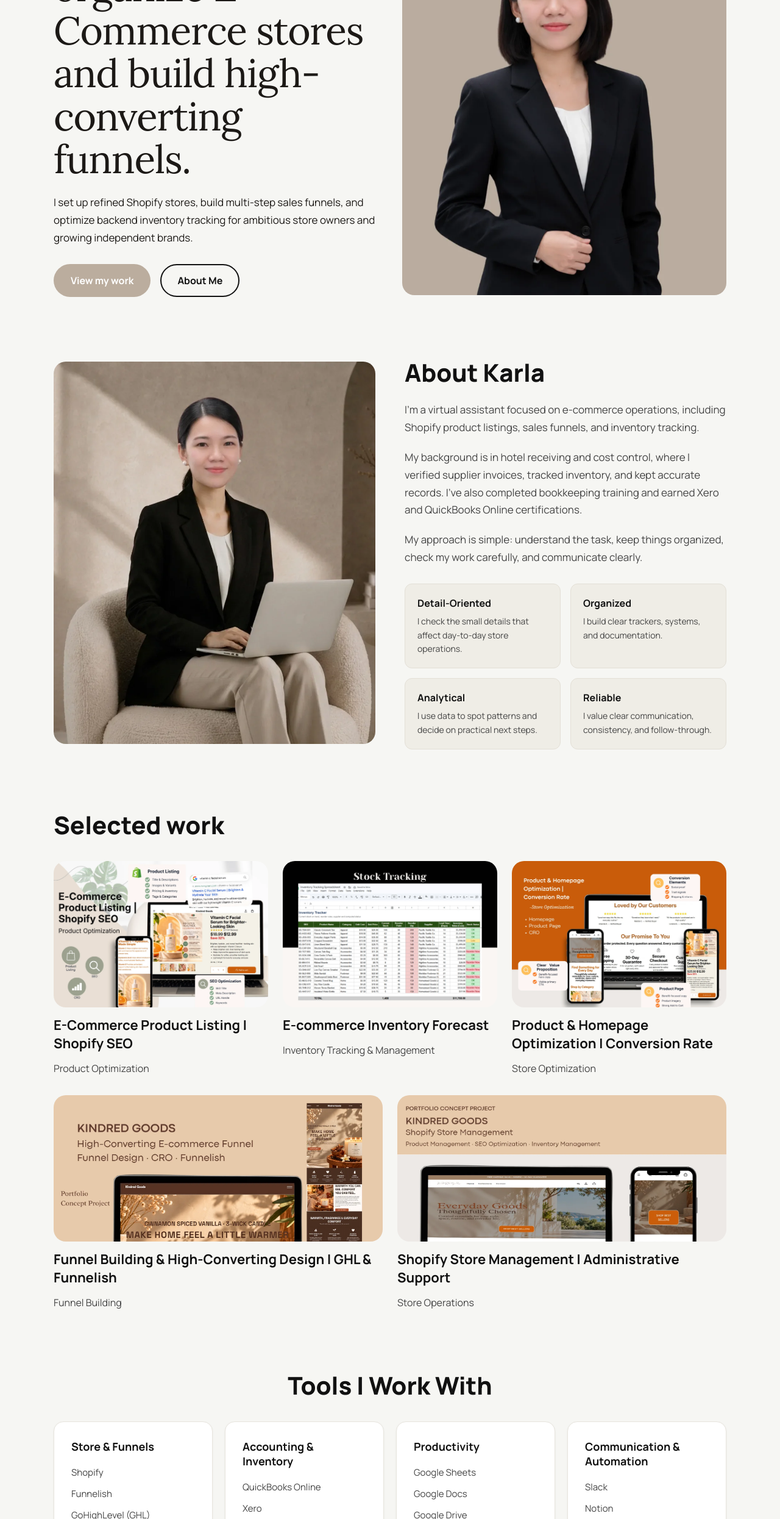
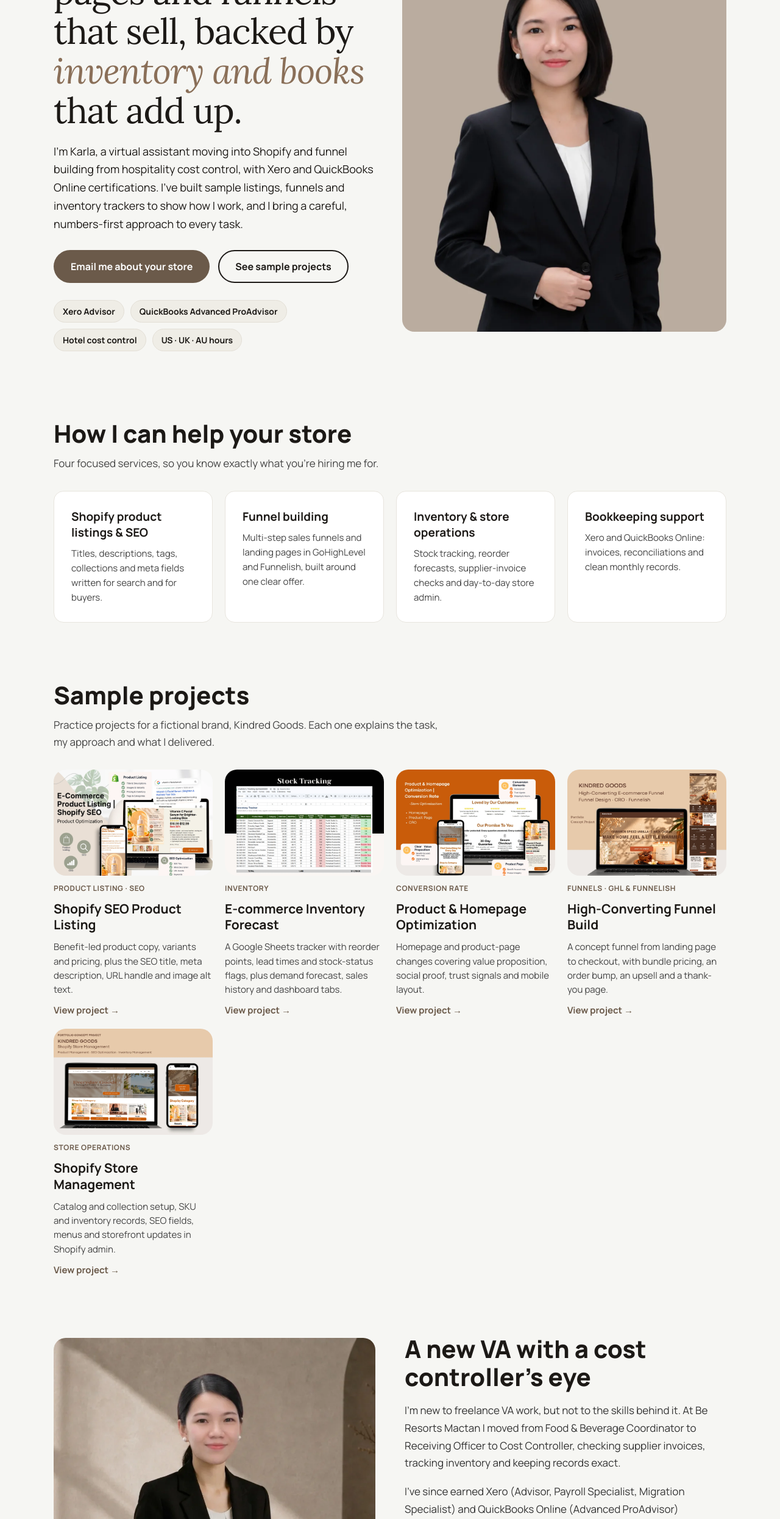
Before and after one commit to krrla-git/my-portfolio, a plain HTML site: page index.html in a window 1280 px wide. Shown: the part 309-2800 px from the top of the page at 61% size. Drawn offline with Linux system fonts and the light colour scheme.

Commit message:
Update index.html

```diff
--- a/index.html
+++ b/index.html
@@ -3,166 +3,227 @@
 <head>
 <meta charset="utf-8">
 <meta name="viewport" content="width=device-width, initial-scale=1">
-<title>Karla Mae Santiañez | Shopify &amp; E-Commerce Virtual Assistant</title>
-<meta name="description" content="Portfolio of Karla Mae Santiañez, a virtual assistant for Shopify product listings, sales funnels and inventory tracking.">
+<title>Karla Mae Santiañez | Shopify VA for Product Listings, Funnels &amp; Inventory</title>
+<meta name="description" content="Remote Shopify and e-commerce virtual assistant. SEO product listings, GoHighLevel and Funnelish funnels, inventory tracking, and Xero/QuickBooks-certified bookkeeping. Available on US, UK and AU hours.">
+<meta name="theme-color" content="#F6F6F3">
+<meta property="og:type" content="website">
+<meta property="og:title" content="Karla Mae Santiañez | Shopify &amp; E-Commerce Virtual Assistant">
+<meta property="og:description" content="Shopify product listings, high-converting funnels and accurate inventory and books, from a certified bookkeeper.">
+<meta name="twitter:card" content="summary">
+<script type="application/ld+json">
+{"@context":"https://schema.org","@type":"Person","name":"Karla Mae Santiañez","jobTitle":"Shopify & E-Commerce Virtual Assistant","email":"santianezkarlamae@gmail.com","sameAs":["https://www.linkedin.com/in/karla-mae-santianez-0650363b2/"],"address":{"@type":"PostalAddress","addressCountry":"PH"},"knowsAbout":["Shopify","Product listing SEO","Sales funnels","GoHighLevel","Funnelish","Inventory management","Xero","QuickBooks Online"]}
+</script>
 <link rel="preconnect" href="https://fonts.googleapis.com">
+<link rel="preconnect" href="https://fonts.gstatic.com" crossorigin>
 <link href="https://fonts.googleapis.com/css2?family=Lora:ital,wght@0,400;1,400&amp;family=Manrope:wght@400;500;700;800&amp;display=swap" rel="stylesheet">
 <style>
 *{box-sizing:border-box}
 html{scroll-behavior:smooth}
-body{margin:0;font-family:Manrope,sans-serif;background:#F6F6F3;color:#111}
-a{color:inherit;text-decoration:none}a:hover{opacity:.7}
+@media (prefers-reduced-motion:reduce){html{scroll-behavior:auto}}
+body{margin:0;font-family:Manrope,system-ui,sans-serif;background:#F6F6F3;color:#1C1916}
+a{color:inherit;text-decoration:none}a:hover{opacity:.75}
+a:focus-visible{outline:3px solid #6B5A4A;outline-offset:3px}
 h1,h2,h3,p{margin:0}
 section[id],header[id]{scroll-margin-top:24px}
-.wrap{max-width:1168px;margin:0 auto;padding:32px 32px 64px;display:flex;flex-direction:column;gap:96px}
-nav{display:flex;flex-wrap:wrap;justify-content:space-between;align-items:center;gap:16px}
+.wrap{max-width:1168px;margin:0 auto;padding:24px 32px 64px;display:flex;flex-direction:column;gap:96px}
+nav.top{display:flex;flex-wrap:wrap;justify-content:space-between;align-items:center;gap:12px}
 .logo{font-weight:800;font-size:18px}
-.menu{display:flex;flex-wrap:wrap;gap:28px;font-weight:500;font-size:16px}
+.menu{display:flex;align-items:center;gap:8px;font-weight:500}
+.menu a{padding:12px 14px;min-height:44px;display:inline-flex;align-items:center}
+.menu .cta{background:#6B5A4A;color:#fff;border-radius:999px;font-weight:700;padding:12px 20px}
 .hero{display:grid;grid-template-columns:repeat(auto-fit,minmax(280px,1fr));gap:40px;align-items:center}
-.eyebrow{font-size:12px;letter-spacing:.06em;color:#463C39}
-h1{font-family:Lora,serif;font-weight:400;font-size:clamp(40px,6vw,64px);line-height:1.1;letter-spacing:-.02em;color:#1C1916;margin:14px 0 22px}
-h1 em{color:#B9A999;font-style:italic}
-.lead{font-size:17px;line-height:1.7;color:#1C1916;margin-bottom:28px;max-width:560px}
-.btns{display:flex;flex-wrap:wrap;gap:16px}
-.btn{padding:16px 28px;border-radius:999px;font-weight:700;display:inline-block}
-.btn.fill{background:#BBAD9E;color:#fff}
-.btn.line{border:2px solid #111;padding:14px 26px}
+.eyebrow{font-size:13px;font-weight:700;letter-spacing:.04em;color:#463C39}
+h1{font-family:Lora,serif;font-weight:400;font-size:clamp(34px,5.4vw,58px);line-height:1.12;letter-spacing:-.02em;margin:14px 0 20px}
+h1 em{color:#8A6F58;font-style:italic}
+.lead{font-size:18px;line-height:1.65;margin-bottom:28px;max-width:580px}
+.btns{display:flex;flex-wrap:wrap;gap:14px}
+.btn{padding:16px 28px;border-radius:999px;font-weight:700;display:inline-block;min-height:48px}
+.btn.fill{background:#6B5A4A;color:#fff}
+.btn.line{border:2px solid #1C1916;padding:14px 26px}
+.proof{display:flex;flex-wrap:wrap;gap:10px;margin-top:28px;padding:0;list-style:none}
+.proof li{font-size:14px;font-weight:600;background:#EFEDE6;border:1px solid #E3DFD6;border-radius:999px;padding:8px 14px}
 .portrait{width:100%;aspect-ratio:5/6;max-height:640px;object-fit:cover;object-position:center top;border-radius:20px;display:block}
-h2{font-size:40px;font-weight:800}
+h2{font-size:clamp(28px,4vw,40px);font-weight:800;line-height:1.15}
+.sub{font-size:17px;line-height:1.6;color:#444;max-width:640px;margin-top:12px}
+.grid{display:grid;grid-template-columns:repeat(auto-fit,minmax(260px,1fr));gap:20px;margin-top:32px}
+.svc{background:#fff;border:1px solid #E8E5DE;border-radius:16px;padding:28px;display:flex;flex-direction:column;gap:10px}
+.svc h3{font-size:19px}.svc p{font-size:15px;line-height:1.6;color:#444}
 .about{display:grid;grid-template-columns:repeat(auto-fit,minmax(300px,1fr));gap:48px;align-items:center}
 .about img{width:100%;aspect-ratio:4/5;max-height:627px;object-fit:cover;object-position:center top;border-radius:20px;display:block}
-.stack{display:flex;flex-direction:column;gap:20px}
-.stack p{font-size:17px;line-height:1.7;color:#444}
-.traits{display:grid;grid-template-columns:repeat(auto-fit,minmax(200px,1fr));gap:16px;margin-top:8px}
-.trait{background:#EFEDE6;border:1px solid #E3DFD6;border-radius:12px;padding:20px;display:flex;flex-direction:column;gap:8px}
-.trait h3{font-size:16px;font-weight:700}.trait p{font-size:14px;line-height:1.6}
-.work{display:flex;flex-direction:column;gap:32px}
-.grid{display:grid;grid-template-columns:repeat(auto-fit,minmax(280px,1fr));gap:24px}
-.card{display:flex;flex-direction:column;gap:14px}
-.card img{width:100%;height:240px;border-radius:20px;object-fit:cover;object-position:center top;display:block}
-.card h3{font-size:22px}.card p{color:#444;line-height:1.5}
-.tools{display:flex;flex-direction:column;gap:32px}
-.tools>h2{text-align:center}
-.tgrid{display:grid;grid-template-columns:repeat(auto-fit,minmax(220px,1fr));gap:20px}
-.tool{background:#fff;border:1px solid #E8E5DE;border-radius:16px;padding:28px;display:flex;flex-direction:column;gap:14px;box-shadow:0 1px 3px rgba(0,0,0,.06)}
-.tool h3{font-size:18px;font-weight:700;margin-bottom:6px}.tool p{font-size:15px;color:#444}
-.contact{background:#BBAC9F;color:#fff;padding:56px 40px;display:grid;grid-template-columns:repeat(auto-fit,minmax(300px,1fr));gap:40px;align-items:center}
-.contact .left{display:flex;flex-direction:column;gap:20px;align-items:flex-start}
-.contact .left p{font-size:16px;line-height:1.5}
-.btn.white{background:#fff;color:#111}
-.info{display:flex;flex-direction:column;gap:16px}
-.box{background:rgba(255,255,255,.14);border-radius:8px;padding:14px 16px;display:flex;flex-direction:column;gap:4px;overflow-wrap:anywhere}
-.box small{font-size:14px}.box span{font-size:16px}
+.stack{display:flex;flex-direction:column;gap:18px}
+.stack p{font-size:17px;line-height:1.7;color:#333}
+.traits{display:grid;grid-template-columns:repeat(auto-fit,minmax(200px,1fr));gap:14px;margin-top:6px}
+.trait{background:#EFEDE6;border:1px solid #E3DFD6;border-radius:12px;padding:18px}
+.trait h3{font-size:16px;margin-bottom:6px}.trait p{font-size:14px;line-height:1.55;color:#333}
+.card{display:flex;flex-direction:column;gap:12px}
+.card img{width:100%;aspect-ratio:3/2;height:auto;border-radius:20px;object-fit:cover;object-position:center top;display:block}
+.tag{font-size:12px;font-weight:700;letter-spacing:.05em;text-transform:uppercase;color:#6B5A4A}
+.card h3{font-size:21px;line-height:1.25}.card p{color:#444;line-height:1.55;font-size:15px}
+.card .more{font-weight:700;font-size:15px;color:#6B5A4A}
+.steps{counter-reset:s;list-style:none;padding:0}
+.steps li{counter-increment:s;background:#fff;border:1px solid #E8E5DE;border-radius:16px;padding:28px}
+.steps li::before{content:"0" counter(s);font-weight:800;color:#8A6F58;font-size:14px}
+.steps h3{font-size:18px;margin:8px 0}.steps p{font-size:15px;line-height:1.6;color:#444}
+.tgrid{display:grid;grid-template-columns:repeat(auto-fit,minmax(220px,1fr));gap:20px;margin-top:32px}
+.tool{background:#fff;border:1px solid #E8E5DE;border-radius:16px;padding:24px}
+.tool h3{font-size:17px;margin-bottom:10px}.tool p{font-size:15px;color:#444;line-height:1.7}
+.contact{background:#4F4136;color:#fff;border-radius:20px;padding:56px 40px;display:grid;grid-template-columns:repeat(auto-fit,minmax(300px,1fr));gap:40px;align-items:center}
+.contact .left{display:flex;flex-direction:column;gap:18px;align-items:flex-start}
+.contact p{font-size:17px;line-height:1.6}
+.btn.white{background:#fff;color:#1C1916}
+.info{display:flex;flex-direction:column;gap:12px}
+.box{background:rgba(255,255,255,.12);border-radius:8px;padding:14px 16px;display:flex;flex-direction:column;gap:4px;overflow-wrap:anywhere}
+.box small{font-size:13px;letter-spacing:.05em}.box span{font-size:16px}
 footer{padding:0 16px 32px}
-.fcard{max-width:1104px;margin:0 auto;background:#EFECE7;border-radius:8px;padding:32px;display:flex;flex-direction:column;gap:24px}
-.frow{display:flex;flex-wrap:wrap;justify-content:space-between;align-items:flex-start;gap:24px}
-.fname{display:flex;flex-direction:column;gap:8px}
-.fname b{font-size:22px}.fname span{font-size:18px}.fname i{font-size:16px;color:#5E5450}
-.fnav{display:flex;flex-wrap:wrap;gap:28px;font-weight:500;font-size:16px}
-footer hr{width:100%;border:0;border-top:1px solid #8A8378;margin:0}
-footer .copy{text-align:center;font-size:16px}
-@media (max-width:640px){.wrap{gap:64px;padding:24px 20px 48px}h2{font-size:32px}.contact{padding:40px 24px}}
+.fcard{max-width:1104px;margin:0 auto;background:#EFECE7;border-radius:8px;padding:28px 32px;display:flex;flex-wrap:wrap;justify-content:space-between;gap:16px;font-size:15px}
+.fcard b{font-size:20px;display:block;margin-bottom:4px}
+@media (max-width:640px){
+.wrap{gap:64px;padding:16px 20px 48px}
+.menu{width:100%;overflow-x:auto;gap:0;padding-bottom:4px}
+.menu a{white-space:nowrap}
+.contact{padding:40px 24px}
+.btns .btn{width:100%;text-align:center}
+}
 </style>
 </head>
 <body>
 <div class="wrap">
-<nav>
+
+<header id="home">
+<nav class="top" aria-label="Main">
 <a class="logo" href="#home">Karla Mae Santiañez</a>
-<div class="menu"><a href="#home">Home</a><a href="#about">About Me</a><a href="#work">Mock Projects</a><a href="#tools">Tools</a><a href="#contact">Contact</a></div>
+<div class="menu">
+<a href="#services">Services</a><a href="#work">Sample Projects</a><a href="#about">About</a><a href="#tools">Tools</a>
+<a class="cta" href="mailto:santianezkarlamae@gmail.com?subject=Shopify%20VA%20inquiry">Hire me</a>
+</div>
 </nav>
-
-<header id="home" class="hero">
-<div>
-<p class="eyebrow">• SHOPIFY & E-COMMERCE VA · OPEN TO REMOTE CLIENTS</p>
-<h1>Hi, I’m <em>Karla</em> — I organize E-Commerce stores and build high-converting funnels.</h1>
-<p class="lead">I set up refined Shopify stores, build multi-step sales funnels, and optimize backend inventory tracking for ambitious store owners and growing independent brands.</p>
-<div class="btns"><a class="btn fill" href="#work">View my work</a><a class="btn line" href="#about">About Me</a></div>
-</div>
-<img class="portrait" src="assets/8fd4be1c34c7.webp" alt="Portrait of Karla Mae Santiañez">
 </header>
 
-<section id="about" class="about">
-<img src="assets/afa4d77e8daf.webp" alt="Karla at her desk with a laptop">
+<main style="display:flex;flex-direction:column;gap:96px">
+
+<section class="hero" aria-labelledby="h1">
+<div>
+<p class="eyebrow">SHOPIFY &amp; E-COMMERCE VA · FROM HOSPITALITY COST CONTROL</p>
+<h1 id="h1">Shopify product pages and funnels that sell, backed by <em>inventory and books</em> that add up.</h1>
+<p class="lead">I’m Karla, a virtual assistant moving into Shopify and funnel building from hospitality cost control, with Xero and QuickBooks Online certifications. I’ve built sample listings, funnels and inventory trackers to show how I work, and I bring a careful, numbers-first approach to every task.</p>
+<div class="btns">
+<a class="btn fill" href="mailto:santianezkarlamae@gmail.com?subject=Shopify%20VA%20inquiry">Email me about your store</a>
+<a class="btn line" href="#work">See sample projects</a>
+</div>
+<ul class="proof">
+<li>Xero Advisor</li><li>QuickBooks Advanced ProAdvisor</li><li>Hotel cost control</li><li>US · UK · AU hours</li>
+</ul>
+</div>
+<img class="portrait" src="assets/8fd4be1c34c7.webp" alt="Portrait of Karla Mae Santiañez, Shopify virtual assistant" fetchpriority="high" decoding="async">
+</section>
+
+<section id="services" aria-labelledby="h-services">
+<h2 id="h-services">How I can help your store</h2>
+<p class="sub">Four focused services, so you know exactly what you’re hiring me for.</p>
+<div class="grid">
+<div class="svc"><h3>Shopify product listings &amp; SEO</h3><p>Titles, descriptions, tags, collections and meta fields written for search and for buyers.</p></div>
+<div class="svc"><h3>Funnel building</h3><p>Multi-step sales funnels and landing pages in GoHighLevel and Funnelish, built around one clear offer.</p></div>
+<div class="svc"><h3>Inventory &amp; store operations</h3><p>Stock tracking, reorder forecasts, supplier-invoice checks and day-to-day store admin.</p></div>
+<div class="svc"><h3>Bookkeeping support</h3><p>Xero and QuickBooks Online: invoices, reconciliations and clean monthly records.</p></div>
+</div>
+</section>
+
+<section id="work" aria-labelledby="h-work">
+<h2 id="h-work"><a href="projects.html">Sample projects</a></h2>
+<p class="sub">Practice projects for a fictional brand, Kindred Goods. Each one explains the task, my approach and what I delivered.</p>
+<div class="grid">
+<a class="card" href="project-1.html">
+<img src="assets/8199d7bd2cbb.webp" alt="Shopify SEO product listing sample project" loading="lazy" decoding="async">
+<span class="tag">Product listing · SEO</span>
+<h3>Shopify SEO Product Listing</h3>
+<p>Benefit-led product copy, variants and pricing, plus the SEO title, meta description, URL handle and image alt text.</p>
+<span class="more">View project →</span>
+</a>
+<a class="card" href="project-2.html">
+<img src="assets/1d09e866c808.webp" alt="E-commerce inventory forecast sample project" loading="lazy" decoding="async">
+<span class="tag">Inventory</span>
+<h3>E-commerce Inventory Forecast</h3>
+<p>A Google Sheets tracker with reorder points, lead times and stock-status flags, plus demand forecast, sales history and dashboard tabs.</p>
+<span class="more">View project →</span>
+</a>
+<a class="card" href="project-3.html">
+<img src="assets/53556e079474.webp" alt="Product and homepage conversion optimization sample project" loading="lazy" decoding="async">
+<span class="tag">Conversion rate</span>
+<h3>Product &amp; Homepage Optimization</h3>
+<p>Homepage and product-page changes covering value proposition, social proof, trust signals and mobile layout.</p>
+<span class="more">View project →</span>
+</a>
+<a class="card" href="project-4.html">
+<img src="assets/db467978cd68.webp" alt="Funnel building sample project in GoHighLevel and Funnelish" loading="lazy" decoding="async">
+<span class="tag">Funnels · GHL &amp; Funnelish</span>
+<h3>High-Converting Funnel Build</h3>
+<p>A concept funnel from landing page to checkout, with bundle pricing, an order bump, an upsell and a thank-you page.</p>
+<span class="more">View project →</span>
+</a>
+<a class="card" href="project-5.html">
+<img src="assets/9ada9ca1dfdd.webp" alt="Shopify store management and administrative support sample project" loading="lazy" decoding="async">
+<span class="tag">Store operations</span>
+<h3>Shopify Store Management</h3>
+<p>Catalog and collection setup, SKU and inventory records, SEO fields, menus and storefront updates in Shopify admin.</p>
+<span class="more">View project →</span>
+</a>
+</div>
+</section>
+
+<section id="about" class="about" aria-labelledby="h-about">
+<img src="assets/afa4d77e8daf.webp" alt="Karla working at her desk on a laptop" loading="lazy" decoding="async">
 <div class="stack">
-<h2>About Karla</h2>
-<p>I’m a virtual assistant focused on e-commerce operations, including Shopify product listings, sales funnels, and inventory tracking.</p>
-<p>My background is in hotel receiving and cost control, where I verified supplier invoices, tracked inventory, and kept accurate records. I’ve also completed bookkeeping training and earned Xero and QuickBooks Online certifications.</p>
-<p>My approach is simple: understand the task, keep things organized, check my work carefully, and communicate clearly.</p>
+<h2 id="h-about">A new VA with a cost controller’s eye</h2>
+<p>I’m new to freelance VA work, but not to the skills behind it. At Be Resorts Mactan I moved from Food &amp; Beverage Coordinator to Receiving Officer to Cost Controller, checking supplier invoices, tracking inventory and keeping records exact.</p>
+<p>I’ve since earned Xero (Advisor, Payroll Specialist, Migration Specialist) and QuickBooks Online (Advanced ProAdvisor) certifications, and I’ve been learning Shopify and funnel building through the sample projects above.</p>
 <div class="traits">
-<div class="trait"><h3>Detail-Oriented</h3><p>I check the small details that affect day-to-day store operations.</p></div>
-<div class="trait"><h3>Organized</h3><p>I build clear trackers, systems, and documentation.</p></div>
-<div class="trait"><h3>Analytical</h3><p>I use data to spot patterns and decide on practical next steps.</p></div>
-<div class="trait"><h3>Reliable</h3><p>I value clear communication, consistency, and follow-through.</p></div>
+<div class="trait"><h3>Accurate</h3><p>I double-check prices, SKUs, variants and totals before anything goes live.</p></div>
+<div class="trait"><h3>Organized</h3><p>Clear trackers and simple documentation you can pick up any time.</p></div>
+<div class="trait"><h3>Numbers-minded</h3><p>I look at stock and costs, not just how a page looks.</p></div>
+<div class="trait"><h3>Clear communicator</h3><p>Fluent English, with updates you can read in a minute.</p></div>
 </div>
 </div>
 </section>
 
-<section id="work" class="work">
-<h2><a href="projects.html">Selected work</a></h2>
-<div class="grid">
-<a class="card" href="project-1.html">
-<img src="assets/8199d7bd2cbb.webp" alt="E-Commerce Product Listing | Shopify SEO" loading="lazy">
-<h3>E-Commerce Product Listing | Shopify SEO</h3>
-<p>Product Optimization</p>
-</a>
-<a class="card" href="project-2.html">
-<img src="assets/1d09e866c808.webp" alt="E-commerce Inventory Forecast" loading="lazy">
-<h3>E-commerce Inventory Forecast</h3>
-<p>Inventory Tracking &amp; Management</p>
-</a>
-<a class="card" href="project-3.html">
-<img src="assets/53556e079474.webp" alt="Product and Homepage Optimization | Conversion Rate" loading="lazy">
-<h3>Product &amp; Homepage Optimization | Conversion Rate</h3>
-<p>Store Optimization</p>
-</a>
-</div>
-<div class="grid">
-<a class="card" href="project-4.html">
-<img src="assets/db467978cd68.webp" alt="Funnel Building and High-Converting Design | GHL and Funnelish" loading="lazy">
-<h3>Funnel Building &amp; High-Converting Design | GHL &amp; Funnelish</h3>
-<p>Funnel Building</p>
-</a>
-<a class="card" href="project-5.html">
-<img src="assets/9ada9ca1dfdd.webp" alt="Shopify Store Management | Administrative Support" loading="lazy">
-<h3>Shopify Store Management | Administrative Support</h3>
-<p>Store Operations</p>
-</a>
+<section aria-labelledby="h-how">
+<h2 id="h-how">How we’d work together</h2>
+<ol class="grid steps">
+<li><h3>Brief</h3><p>You share the task, your store and your goal. I confirm scope and deadline in writing.</p></li>
+<li><h3>Build</h3><p>I do the work in your Shopify, funnel or accounting tool and keep you updated.</p></li>
+<li><h3>Check &amp; hand off</h3><p>I review everything for errors, then send a short summary of what changed.</p></li>
+</ol>
+</section>
+
+<section id="tools" aria-labelledby="h-tools">
+<h2 id="h-tools">Tools I work with</h2>
+<div class="tgrid">
+<div class="tool"><h3>Store &amp; funnels</h3><p>Shopify · Funnelish · GoHighLevel</p></div>
+<div class="tool"><h3>Accounting &amp; inventory</h3><p>QuickBooks Online · Xero · Hermes Inventory System</p></div>
+<div class="tool"><h3>Productivity</h3><p>Google Workspace · Microsoft Excel · Microsoft 365</p></div>
+<div class="tool"><h3>Communication &amp; automation</h3><p>Slack · Notion · Trello · Zapier</p></div>
 </div>
 </section>
 
-<section id="tools" class="tools">
-<h2>Tools I Work With</h2>
-<div class="tgrid">
-<div class="tool"><h3>Store &amp; Funnels</h3><p>Shopify</p><p>Funnelish</p><p>GoHighLevel (GHL)</p></div>
-<div class="tool"><h3>Accounting &amp; Inventory</h3><p>QuickBooks Online</p><p>Xero</p><p>Hermes Inventory System</p></div>
-<div class="tool"><h3>Productivity</h3><p>Google Sheets</p><p>Google Docs</p><p>Google Drive</p><p>Microsoft Excel</p></div>
-<div class="tool"><h3>Communication &amp; Automation</h3><p>Slack</p><p>Notion</p><p>Trello</p><p>Zapier</p></div>
+<section id="contact" class="contact" aria-labelledby="h-contact">
+<div class="left">
+<h2 id="h-contact">Need help with your Shopify store?</h2>
+<p>Tell me what you’re working on, whether that’s listings, a funnel, inventory or your books, and I’ll tell you how I can help. I work US, UK and AU business hours, including night shifts.</p>
+<a class="btn white" href="mailto:santianezkarlamae@gmail.com?subject=Shopify%20VA%20inquiry">Send me an email</a>
+</div>
+<div class="info">
+<div class="box"><small>EMAIL</small><span><a href="mailto:santianezkarlamae@gmail.com">santianezkarlamae@gmail.com</a></span></div>
+<div class="box"><small>LINKEDIN</small><span><a href="https://www.linkedin.com/in/karla-mae-santianez-0650363b2/" target="_blank" rel="noopener">linkedin.com/in/karla-mae-santianez-0650363b2</a></span></div>
+<div class="box"><small>BASED IN</small><span>Philippines · available for US, UK and AU hours</span></div>
 </div>
 </section>
 
-<section id="contact" class="contact">
-<div class="left">
-<h2>Let’s work together</h2>
-<p>Looking for support with Amazon operations, e-commerce tasks, PPC analysis, or administrative work?</p>
-<p>I'd be happy to discuss your requirements.</p>
-<a class="btn white" href="mailto:santianezkarlamae@gmail.com">Send an Email</a>
-</div>
-<div class="info">
-<div class="box"><small>EMAIL</small><span><a href="mailto:santianezkarlamae@gmail.com">santianezkarlamae@gmail.com</a></span></div>
-<div class="box"><small>LINKEDIN</small><span><a href="https://www.linkedin.com/in/karla-mae-santianez-0650363b2/" target="_blank" rel="noopener">linkedin.com/in/karla-mae-santianez-0650363b2/</a></span></div>
-<div class="box"><small>LOCATION</small><span>Philippines</span></div>
-</div>
-</section>
+</main>
 </div>
 
 <footer>
 <div class="fcard">
-<div class="frow">
-<div class="fname"><b>Karla Mae Santiañez</b><span>Shopify &amp; E-Commerce Virtual Assistant</span><i>Portfolio • Mock Projects</i></div>
-<nav class="fnav"><a href="#home">Home</a><a href="#about">About Me</a><a href="#work">Mock Projects</a><a href="#tools">Tools</a><a href="#contact">Contact</a></nav>
-</div>
-<hr>
-<p class="copy">2026 Karla Mae Santiañez • Portfolio</p>
+<div><b>Karla Mae Santiañez</b>Shopify &amp; E-Commerce Virtual Assistant</div>
+<p>© 2026 Karla Mae Santiañez · Sample projects shown are practice work</p>
 </div>
 </footer>
 </body>
```
